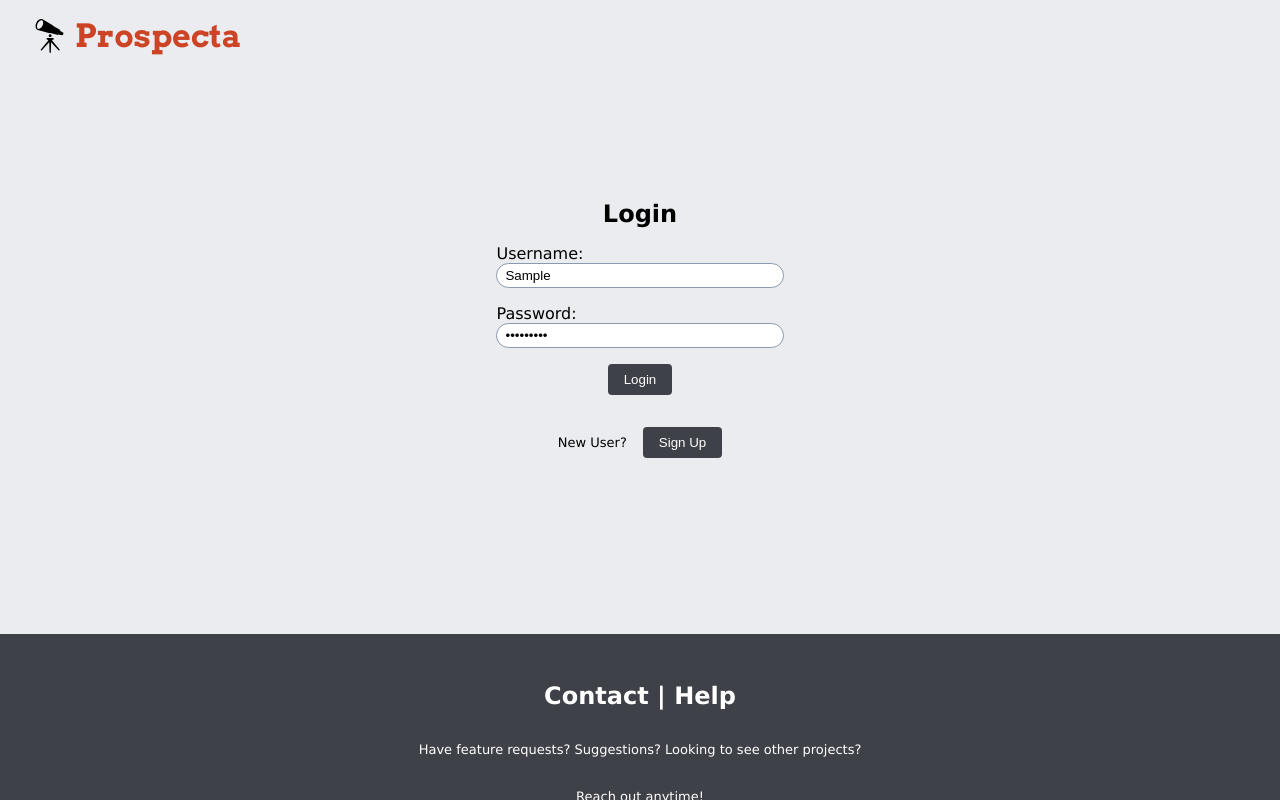
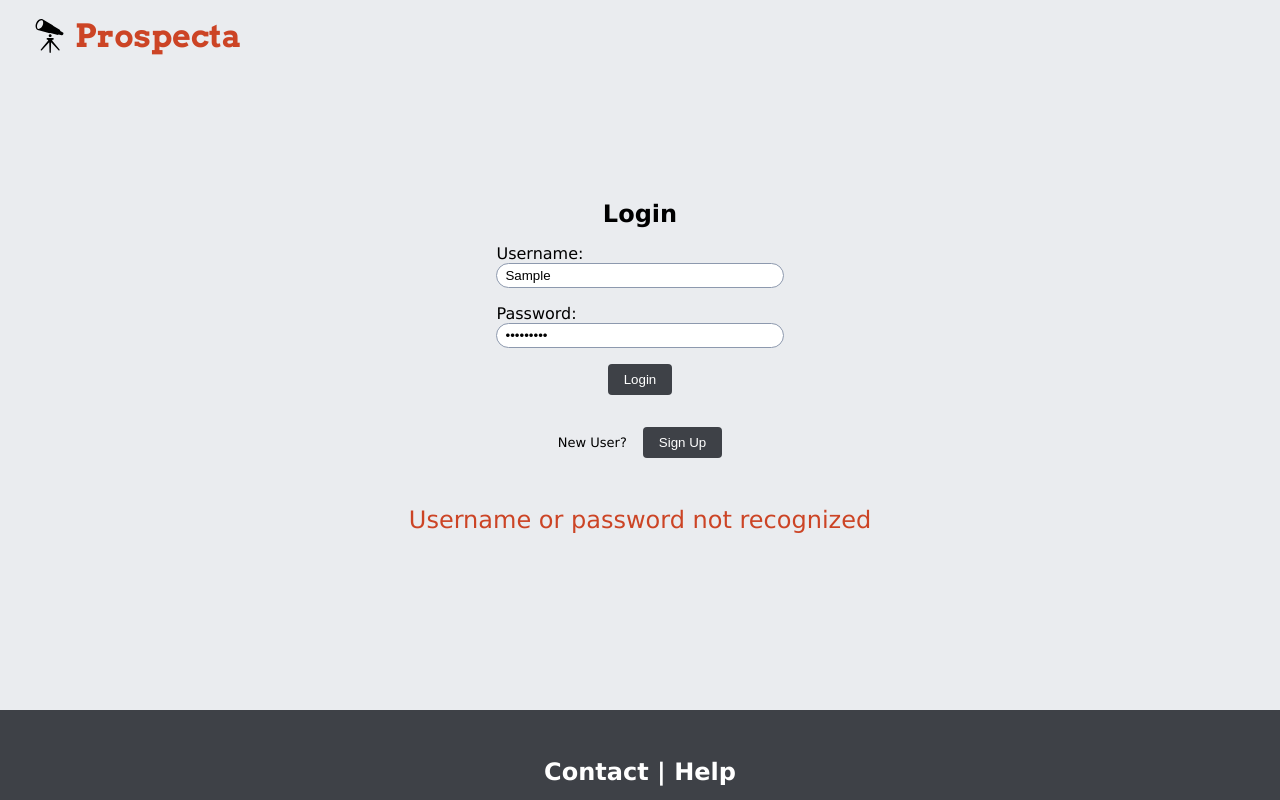
Before and after one commit to tmaxwell-96/prospecta-client, a React (Create React App) app: page / in a window 1280 px wide. Both pictures are taken after typing "Sample", "Sample123" into the empty fields and a click on the button "Login". Shown: the top 800 px of the page. Built offline with nearby package versions, Linux system fonts and the light colour scheme; no server answers; a web font is replaced by a local one.

Commit message:
Improve error handling at login

```diff
--- a/src/App.jsx
+++ b/src/App.jsx
@@ -20,6 +20,8 @@ function NavigationComponent({
   setIsLoggedIn,
   submitted,
   setSubmitted,
+  errorMessage,
+  setErrorMessage,
 }) {
   const baseURL = process.env.REACT_APP_BASE_URL;
   const navigate = useNavigate();
@@ -37,7 +39,7 @@ function NavigationComponent({
       navigate("/home");
     } catch (error) {
       setIsLoggedIn(false);
-      alert("Username or password not recognized");
+      setErrorMessage("Username or password not recognized");
     }
   };
 
@@ -64,6 +66,7 @@ function NavigationComponent({
               submitted={submitted}
               isLoggedIn={isLoggedIn}
               handleLogin={handleLogin}
+              errorMessage={errorMessage}
             />
           }
         />
@@ -108,6 +111,7 @@ function NavigationComponent({
 function App() {
   const [isLoggedIn, setIsLoggedIn] = useState(false);
   const [submitted, setSubmitted] = useState(false);
+  const [errorMessage, setErrorMessage] = useState("");
 
   return (
     <div className="app">
@@ -120,6 +124,8 @@ function App() {
             setIsLoggedIn={setIsLoggedIn}
             submitted={submitted}
             setSubmitted={setSubmitted}
+            errorMessage={errorMessage}
+            setErrorMessage={setErrorMessage}
           />
         </div>
 
--- a/src/App.scss
+++ b/src/App.scss
@@ -60,3 +60,9 @@ p {
     text-decoration: none;
   }
 }
+
+.error-message {
+  margin: 3rem 0 0 0;
+  color: $Prospecta-primary-cta;
+  font-size: 1.5rem;
+}
--- a/src/components/Login/Login.jsx
+++ b/src/components/Login/Login.jsx
@@ -2,7 +2,7 @@ import { Link } from "react-router-dom";
 import DonutSpinner from "../DonutSpinner/DonutSpinner";
 import "./Login.scss";
 
-const Login = ({ handleLogin, isLoggedIn, submitted }) => {
+const Login = ({ handleLogin, isLoggedIn, submitted, errorMessage }) => {
   console.log(isLoggedIn);
   console.log(`submitted:`, submitted);
   return (
@@ -23,7 +23,7 @@ const Login = ({ handleLogin, isLoggedIn, submitted }) => {
             />
           </div>
           <button className="login-form__button" type="submit">
-            Login
+            {submitted ? "Logging in..." : "Login"}
           </button>
         </form>
       </div>
@@ -34,8 +34,9 @@ const Login = ({ handleLogin, isLoggedIn, submitted }) => {
           <button className="login-form__button"> Sign Up</button>
         </Link>
       </div>
+      {errorMessage && <p className="error-message">{errorMessage}</p>}
       <div className="login__donut-container">
-        {!isLoggedIn && submitted ? <DonutSpinner /> : ""}
+        {submitted ? <DonutSpinner /> : ""}
       </div>
     </section>
   );
```
